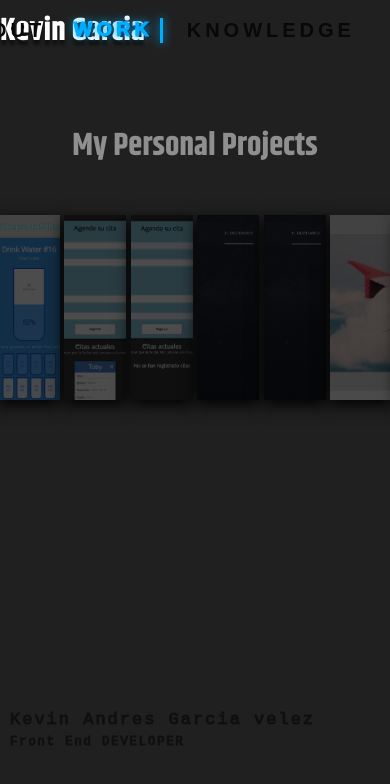
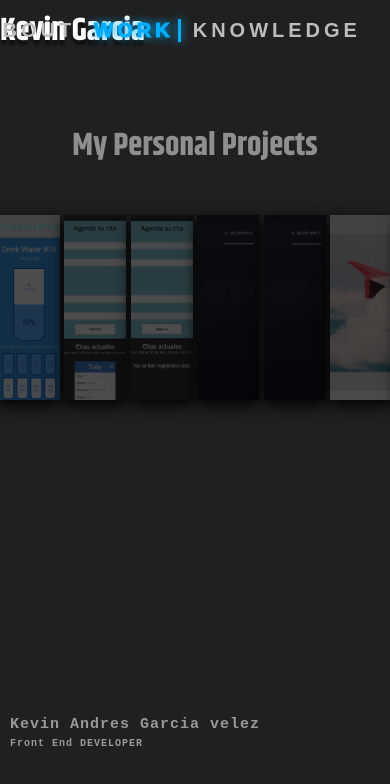
Before and after one commit to KevinAndresG/PersonalPortfolio, a React (Vite) app: page /work in a window 390 px wide. Shown: the top 784 px of the page. Built offline with nearby package versions, Linux system fonts and the light colour scheme.

Commit message:
fix menu bug and light footer and menu colors

```diff
--- a/src/Components/Clock/Clock.scss
+++ b/src/Components/Clock/Clock.scss
@@ -140,10 +140,15 @@
 }
 @media screen and (max-width: 570px) {
   .ThemeClock--container {
-    translate: -14% 0;
+    translate: -14% -15%;
     scale: 1;
     .date {
       scale: 1.3;
     }
   }
 }
+@media screen and (max-width: 360px) {
+  .ThemeClock--container {
+    translate: -19% -15%;
+  }
+}
--- a/src/Components/Shared/Footer/Footer.scss
+++ b/src/Components/Shared/Footer/Footer.scss
@@ -12,20 +12,40 @@ footer {
   }
   .name {
     font-size: 17px;
-    color: #101010;
+    font-weight: bold;
+    color: #999999;
     letter-spacing: 2px;
     transform: scale(1);
     transition: all 0.2s ease;
-    -webkit-text-stroke-width: 1px;
-    -webkit-text-stroke-color: #101010;
   }
   .front {
     font-size: 12px;
-    color: #101010;
+    font-weight: bold;
+    color: #999999;
     letter-spacing: 2px;
     transform: scale(1);
     transition: all 0.2s ease;
-    -webkit-text-stroke-width: 1px;
-    -webkit-text-stroke-color: #101010;
   }
 }
+
+@media screen and (max-width: 760px) {
+  footer {
+    padding-left: 10px;
+    padding-bottom: 10px;
+    bottom: 0%;
+    .name {
+      font-size: 15px;
+      font-weight: bold;
+      color: #999999;
+      letter-spacing: 1px;
+      transform: scale(1);
+      transition: all 0.2s ease;
+    }
+    .front {
+      font-size: 10px;
+      letter-spacing: 1px;
+      transform: scale(1);
+      transition: all 0.2s ease;
+    }
+  }
+}
--- a/src/Components/Shared/Footer/Footer.tsx
+++ b/src/Components/Shared/Footer/Footer.tsx
@@ -1,7 +1,12 @@
 import "./Footer.scss";
 
 const Footer = () => {
+  console.log(
+    "This Is  window.location.href:",
+    window.location.href.toLowerCase().includes("home")
+  );
   return (
+    !window.location.href.toLowerCase().includes("home") && (
       <footer>
         <p className="name">
           <code>Kevin Andres Garcia velez</code>
@@ -10,6 +15,7 @@ const Footer = () => {
           <code>Front End DEVELOPER</code>
         </p>
       </footer>
+    )
   );
 };
 
--- a/src/Components/Shared/Header/Header.scss
+++ b/src/Components/Shared/Header/Header.scss
@@ -42,10 +42,11 @@ header {
       position: relative;
       font-size: 20px;
       font-weight: bolder;
-      color: #080808;
+      color: #bdbdbd;
       letter-spacing: 4px;
       transform: scale(1);
       transition: all 0.2s ease;
+      padding: 0;
     }
     .button.inactive .hover-text {
       border-right: var(--border-right) solid transparent;
@@ -53,11 +54,9 @@ header {
 
     .hover-text {
       position: absolute;
-      box-sizing: border-box;
-      content: attr(data-text);
       color: var(--animation-color);
       width: 0%;
-      inset: 0 3%;
+      inset: 0 0;
       overflow: hidden;
       transition: 0.5s;
       -webkit-text-stroke-width: 1px;
@@ -68,7 +67,7 @@ header {
       cursor: pointer;
       .hover-text {
         border-right: var(--border-right) solid var(--animation-color);
-        width: 90%;
+        width: 95%;
         filter: drop-shadow(0 0 5px var(--animation-color));
       }
     }
--- a/src/Components/Shared/MobileHeader/MobileHeader.scss
+++ b/src/Components/Shared/MobileHeader/MobileHeader.scss
@@ -19,10 +19,11 @@
       position: relative;
       font-size: 20px;
       font-weight: bolder;
-      color: #080808;
+      color: #bdbdbd;
       letter-spacing: 4px;
       transform: scale(1);
       transition: all 0.2s ease;
+      padding: 0;
     }
     .button.inactive .hover-text {
       border-right: var(--border-right) solid transparent;
@@ -33,8 +34,8 @@
       box-sizing: border-box;
       content: attr(data-text);
       color: var(--animation-color);
-      width: 0%;
-      inset: 0 3%;
+      width: 0;
+      inset: 0 0;
       overflow: hidden;
       transition: 0.5s;
       -webkit-text-stroke-width: 1px;
@@ -45,7 +46,7 @@
       cursor: pointer;
       .hover-text {
         border-right: var(--border-right) solid var(--animation-color);
-        width: 90%;
+        width: 95%;
         filter: drop-shadow(0 0 5px var(--animation-color));
       }
     }
--- a/src/Pages/About/About.scss
+++ b/src/Pages/About/About.scss
@@ -174,7 +174,7 @@
 @media screen and (max-width: 570px) {
   #about-container {
     .logical-think-cont {
-      translate: 0 -30%;
+      translate: 0 -10%;
       .logic-think {
         font-size: 20px;
         letter-spacing: 6px;
@@ -193,7 +193,7 @@
         width: 90%;
       }
       .techs {
-        transform: translateY(-40%) translateX(-5%);
+        transform: translateY(-10%) translateX(-5%);
         scale: 0.5;
       }
     }
--- a/src/Pages/Home/Home.scss
+++ b/src/Pages/Home/Home.scss
@@ -194,6 +194,7 @@
     .social-icons {
       align-items: center;
       justify-content: center;
+      transform: translateY(50%);
 
       .contact {
         transform: translateY(100%);
@@ -207,4 +208,12 @@
       }
     }
   }
+  .see-more-cont {
+    width: 200px !important;
+    height: 200px !important;
+    .see-more {
+      margin-top: 15px !important;
+      font-size: 18px !important;
+    }
+  }
 }
```
Lines whose indentation alone changed are shown as unchanged.
